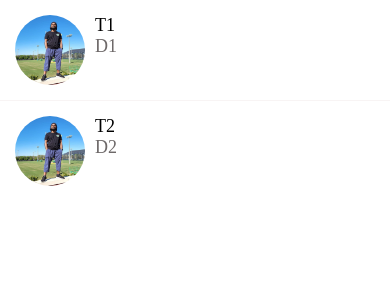
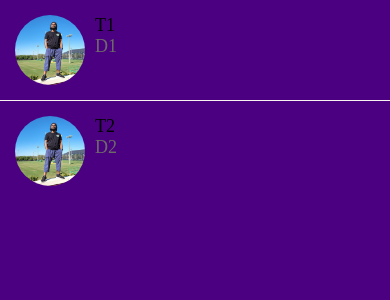
Before and after one commit to SathmanGazi/StressReducer, a React Native app: screen / in a window 390 px wide. Shown: the top 300 px of the page. Built offline with nearby package versions, Linux system fonts and the light colour scheme.

Commit message:
Added pull to refresh function and delete function for the messagesscreen profiles.

```diff
--- a/app/components/ListItemDeleteAction.js
+++ b/app/components/ListItemDeleteAction.js
@@ -1,14 +1,20 @@
 import React from 'react';
-import { View, StyleSheet } from 'react-native';
+import { View, StyleSheet, TouchableWithoutFeedback } from 'react-native';
 import { MaterialCommunityIcons } from '@expo/vector-icons';
 
 import colors from '../config/colors';
 
-function ListItemDeleteAction(props) {
+function ListItemDeleteAction({ onPress }) {
   return (
-    <View style={styles.container}>
-      <MaterialCommunityIcons name='trash-can' size={35} color={colors.light} />
-    </View>
+    <TouchableWithoutFeedback onPress={onPress}>
+      <View style={styles.container}>
+        <MaterialCommunityIcons
+          name='trash-can'
+          size={35}
+          color={colors.light}
+        />
+      </View>
+    </TouchableWithoutFeedback>
   );
 }
 
--- a/app/components/Screen.js
+++ b/app/components/Screen.js
@@ -8,6 +8,8 @@ function Screen({ children }) {
 const styles = StyleSheet.create({
   screen: {
     paddingTop: Constants.statusBarHeight,
+    backgroundColor: 'indigo',
+    flex: 1,
   },
 });
 export default Screen;
--- a/app/screens/MessagesScreen.js
+++ b/app/screens/MessagesScreen.js
@@ -1,4 +1,4 @@
-import React from 'react';
+import React, { useState } from 'react';
 import { FlatList, StyleSheet, View } from 'react-native';
 import ListItem from '../components/ListItem';
 import ListItemDeleteAction from '../components/ListItemDeleteAction';
@@ -6,7 +6,7 @@ import ListItemSeparator from '../components/ListItemSeparator';
 
 import Screen from '../components/Screen';
 import colors from '../config/colors';
-const messages = [
+const initialMessages = [
   {
     id: 1,
     title: 'T1',
@@ -21,6 +21,13 @@ const messages = [
   },
 ];
 function MessagesScreen(props) {
+  const [messages, setMessages] = useState(initialMessages);
+  const [refreshing, setRefreshing] = useState(false);
+
+  const handleDelete = message => {
+    //delete the message from messages
+    setMessages(messages.filter(m => m.id !== message.id));
+  };
   return (
     <Screen>
       <FlatList
@@ -32,10 +39,23 @@ function MessagesScreen(props) {
             subTitle={item.description}
             image={item.image}
             onPress={() => console.log('Message selected', item)}
-            renderRightActions={ListItemDeleteAction}
+            renderRightActions={() => (
+              <ListItemDeleteAction onPress={() => handleDelete(item)} />
+            )}
           />
         )}
         ItemSeparatorComponent={ListItemSeparator}
+        refreshing={refreshing}
+        onRefresh={() => {
+          setMessages([
+            {
+              id: 2,
+              title: 'T2',
+              description: 'D2',
+              image: require('../assets/first.jpg'),
+            },
+          ]);
+        }}
       />
     </Screen>
   );
```
